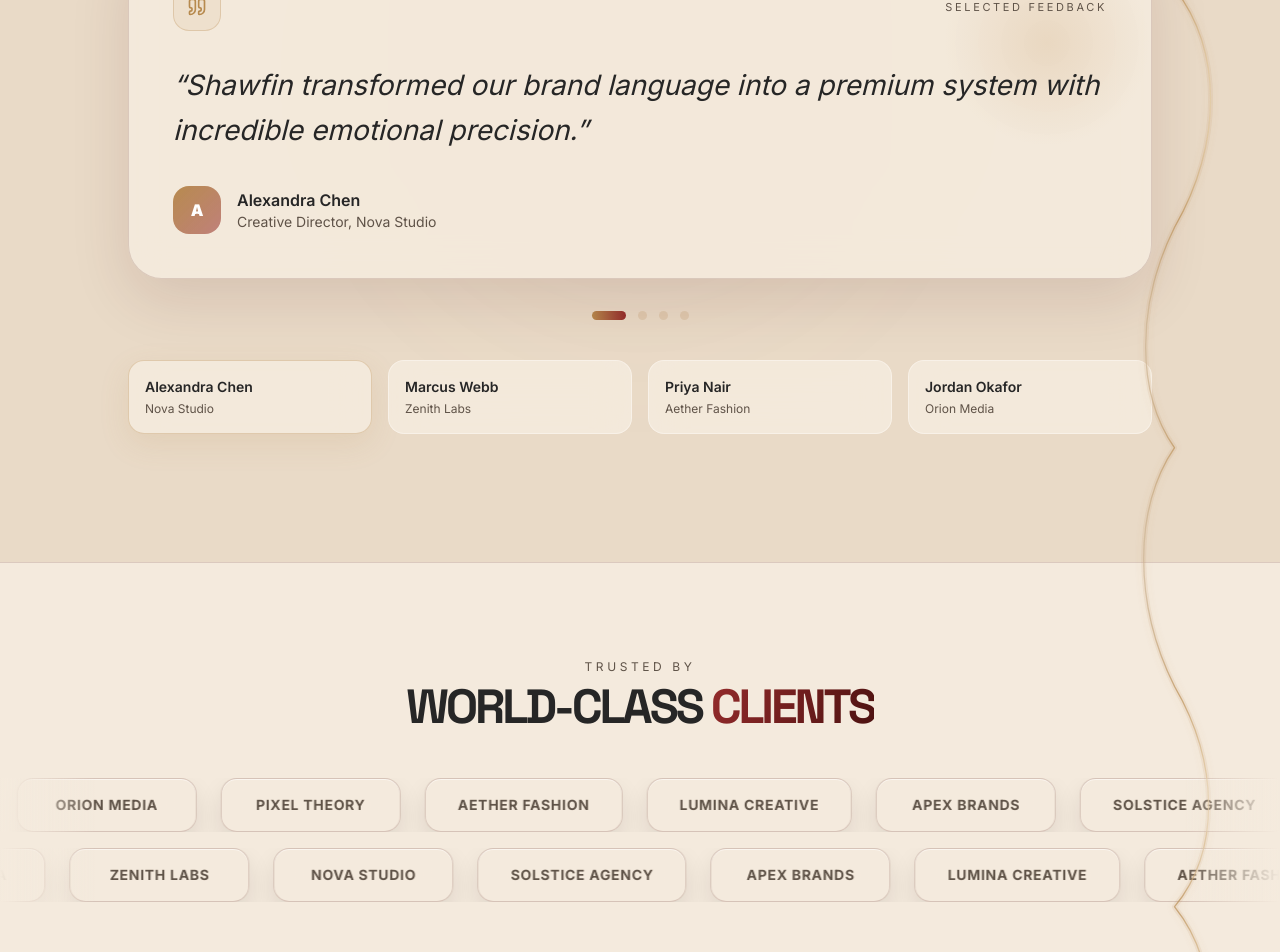
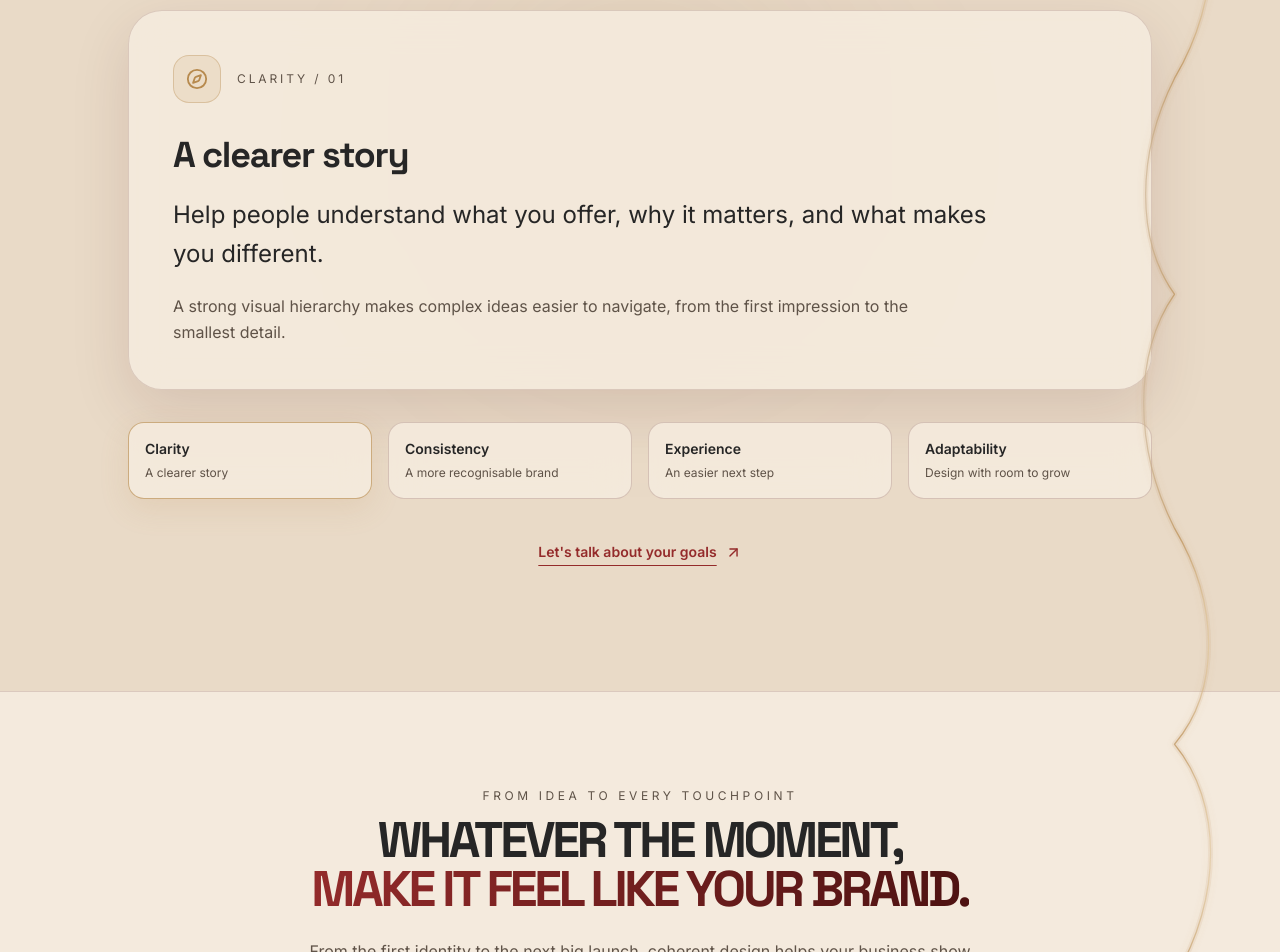
Before and after one commit to sanukhandev/shawfin-portfolio, a Next.js app: page / in a window 1280 px wide. Shown: the part 8180-9132 px from the top of the page. Built offline with nearby package versions, Linux system fonts and the light colour scheme.

Commit message:
content: replace unverified social proof with honest design benefits and brand use cases

```diff
--- a/src/components/sections/ClientsSection.tsx
+++ b/src/components/sections/ClientsSection.tsx
@@ -1,100 +1,80 @@
 "use client";
 
-import { motion } from "framer-motion";
+import { motion, useReducedMotion } from "framer-motion";
 import { useScrollReveal } from "@/hooks/useScrollReveal";
 
-const clients = [
-  "Nova Studio",
-  "Zenith Labs",
-  "Orion Media",
-  "Pixel Theory",
-  "Aether Fashion",
-  "Lumina Creative",
-  "Apex Brands",
-  "Solstice Agency",
+const brandMoments = [
+  "New Brand Launches",
+  "Identity Refreshes",
+  "Digital Products",
+  "Packaging Systems",
+  "Campaign Rollouts",
+  "Editorial Visuals",
+  "Social Storytelling",
+  "Motion & Content",
 ];
 
 export default function ClientsSection() {
   const { ref, isVisible } = useScrollReveal();
-
-  // Duplicate for seamless marquee
-  const marqueeItems = [...clients, ...clients, ...clients];
+  const reduceMotion = useReducedMotion();
+  const marqueeItems = [...brandMoments, ...brandMoments, ...brandMoments];
 
   return (
-    <section
-      className="relative py-24 overflow-hidden"
-      style={{ background: "var(--background)" }}
-    >
+    <section className="relative py-24 overflow-hidden" style={{ background: "var(--background)" }}>
       <div ref={ref} className="mb-12 text-center px-6">
         <motion.p
-          className="text-xs tracking-[0.3em] uppercase mb-2"
+          className="text-xs tracking-[0.3em] uppercase mb-3"
           style={{ color: "var(--muted)" }}
           initial={{ opacity: 0 }}
           animate={isVisible ? { opacity: 1 } : {}}
           transition={{ duration: 0.6 }}
         >
-          Trusted By
+          From Idea to Every Touchpoint
         </motion.p>
         <motion.h2
-          className="font-black"
-          style={{ fontSize: "clamp(28px, 4vw, 48px)", color: "var(--foreground)" }}
+          className="font-black leading-tight"
+          style={{ fontSize: "clamp(30px, 4vw, 50px)", color: "var(--foreground)" }}
           initial={{ opacity: 0, y: 20 }}
           animate={isVisible ? { opacity: 1, y: 0 } : {}}
           transition={{ duration: 0.7, delay: 0.1 }}
         >
-          World-Class <span className="text-gradient-magenta">Clients</span>
+          Whatever the moment,
+          <br />
+          <span className="text-gradient-magenta">make it feel like your brand.</span>
         </motion.h2>
+        <p className="mx-auto max-w-2xl mt-6 leading-relaxed text-sm sm:text-base" style={{ color: "var(--muted)" }}>
+          From the first identity to the next big launch, coherent design helps
+          your business show up with clarity across every channel.
+        </p>
       </div>
 
-      {/* Marquee track — forward */}
       <div className="relative overflow-hidden mb-4">
-        {/* Fade edges */}
-        <div
-          className="absolute left-0 top-0 bottom-0 w-24 z-10 pointer-events-none"
-          style={{
-            background: "linear-gradient(90deg, var(--background) 0%, transparent 100%)",
-          }}
-        />
-        <div
-          className="absolute right-0 top-0 bottom-0 w-24 z-10 pointer-events-none"
-          style={{
-            background: "linear-gradient(270deg, var(--background) 0%, transparent 100%)",
-          }}
-        />
-
+        <div className="absolute left-0 top-0 bottom-0 w-24 z-10 pointer-events-none"
+          style={{ background: "linear-gradient(90deg, var(--background), transparent)" }} />
+        <div className="absolute right-0 top-0 bottom-0 w-24 z-10 pointer-events-none"
+          style={{ background: "linear-gradient(270deg, var(--background), transparent)" }} />
         <motion.div
           className="flex gap-6 w-max"
-          animate={{ x: ["0%", "-33.33%"] }}
-          transition={{ duration: 30, repeat: Infinity, ease: "linear" }}
+          animate={reduceMotion ? undefined : { x: ["0%", "-33.33%"] }}
+          transition={reduceMotion ? undefined : { duration: 30, repeat: Infinity, ease: "linear" }}
         >
-          {marqueeItems.map((client, i) => (
-            <ClientLogo key={`${client}-${i}`} name={client} />
+          {marqueeItems.map((moment, i) => (
+            <BrandMomentLabel key={`${moment}-${i}`} name={moment} />
           ))}
         </motion.div>
       </div>
-
-      {/* Marquee track — reverse */}
       <div className="relative overflow-hidden">
-        <div
-          className="absolute left-0 top-0 bottom-0 w-24 z-10 pointer-events-none"
-          style={{
-            background: "linear-gradient(90deg, var(--background) 0%, transparent 100%)",
-          }}
-        />
-        <div
-          className="absolute right-0 top-0 bottom-0 w-24 z-10 pointer-events-none"
-          style={{
-            background: "linear-gradient(270deg, var(--background) 0%, transparent 100%)",
-          }}
-        />
-
+        <div className="absolute left-0 top-0 bottom-0 w-24 z-10 pointer-events-none"
+          style={{ background: "linear-gradient(90deg, var(--background), transparent)" }} />
+        <div className="absolute right-0 top-0 bottom-0 w-24 z-10 pointer-events-none"
+          style={{ background: "linear-gradient(270deg, var(--background), transparent)" }} />
         <motion.div
           className="flex gap-6 w-max"
-          animate={{ x: ["-33.33%", "0%"] }}
-          transition={{ duration: 25, repeat: Infinity, ease: "linear" }}
+          animate={reduceMotion ? undefined : { x: ["-33.33%", "0%"] }}
+          transition={reduceMotion ? undefined : { duration: 25, repeat: Infinity, ease: "linear" }}
         >
-          {[...marqueeItems].reverse().map((client, i) => (
-            <ClientLogo key={`rev-${client}-${i}`} name={client} reversed />
+          {[...marqueeItems].reverse().map((moment, i) => (
+            <BrandMomentLabel key={`reverse-${moment}-${i}`} name={moment} />
           ))}
         </motion.div>
       </div>
@@ -102,31 +82,15 @@ export default function ClientsSection() {
   );
 }
 
-function ClientLogo({ name }: { name: string; reversed?: boolean }) {
+function BrandMomentLabel({ name }: { name: string }) {
   return (
-    <motion.div
-      className="flex-shrink-0 px-8 py-4 rounded-2xl flex items-center justify-center cursor-default glass-premium neuro-soft"
-      style={{
-        border: "1px solid var(--card-border)",
-        minWidth: "180px",
-      }}
-      whileHover={{
-        borderColor: "rgba(183,138,78,0.4)",
-        boxShadow: "0 0 20px rgba(183,138,78,0.12)",
-      }}
+    <div
+      className="flex-shrink-0 px-8 py-4 rounded-2xl flex items-center justify-center glass-premium neuro-soft"
+      style={{ border: "1px solid var(--card-border)", minWidth: "185px" }}
     >
-      <span
-        className="font-bold text-sm tracking-wider uppercase transition-colors duration-300"
-        style={{ color: "var(--muted)" }}
-        onMouseEnter={(e) => {
-          (e.target as HTMLElement).style.color = "#B78A4E";
-        }}
-        onMouseLeave={(e) => {
-          (e.target as HTMLElement).style.color = "var(--muted)";
-        }}
-      >
+      <span className="font-bold text-sm tracking-wide" style={{ color: "var(--muted)" }}>
         {name}
       </span>
-    </motion.div>
+    </div>
   );
 }
--- a/src/components/sections/TestimonialsSection.tsx
+++ b/src/components/sections/TestimonialsSection.tsx
@@ -2,54 +2,56 @@
 
 import { useState } from "react";
 import { motion } from "framer-motion";
+import { ArrowUpRight, Compass, Layers3, MousePointer2, Sparkles } from "lucide-react";
 import { useScrollReveal } from "@/hooks/useScrollReveal";
-import { Quote } from "lucide-react";
 
-const testimonials = [
+const designBenefits = [
   {
-    id: 1,
-    quote:
-      "Shawfin transformed our brand language into a premium system with incredible emotional precision.",
-    author: "Alexandra Chen",
-    role: "Creative Director",
-    company: "Nova Studio",
-    accent: "#B78A4E",
+    title: "A clearer story",
+    eyebrow: "Clarity",
+    description: "Help people understand what you offer, why it matters, and what makes you different.",
+    detail: "A strong visual hierarchy makes complex ideas easier to navigate, from the first impression to the smallest detail.",
+    icon: Compass,
   },
   {
-    id: 2,
-    quote:
-      "Engagement metrics shifted immediately. The visual identity is sharper, cleaner, and deeply memorable.",
-    author: "Marcus Webb",
-    role: "Marketing Lead",
-    company: "Zenith Labs",
-    accent: "#B78A4E",
+    title: "A more recognisable brand",
+    eyebrow: "Consistency",
+    description: "Create one coherent visual language across packaging, digital experiences, and campaigns.",
+    detail: "Consistent typography, colour, imagery, and motion give each touchpoint a familiar character without making everything look the same.",
+    icon: Layers3,
   },
   {
-    id: 3,
-    quote:
-      "An exceptional art direction partner. Every frame looked intentional and elevated the product narrative.",
-    author: "Priya Nair",
-    role: "Founder",
-    company: "Aether Fashion",
-    accent: "#942B2B",
+    title: "An easier next step",
+    eyebrow: "Experience",
+    description: "Make interactions feel intuitive, so your audience can focus on what matters.",
+    detail: "Thoughtful layouts, clear calls to action, and purposeful movement help people explore with confidence.",
+    icon: MousePointer2,
   },
   {
-    id: 4,
-    quote:
-      "Packaging and launch visuals became the centerpiece of our campaign and stood out across every channel.",
-    author: "Jordan Okafor",
-    role: "Brand Manager",
-    company: "Orion Media",
-    accent: "#942B2B",
+    title: "Design with room to grow",
+    eyebrow: "Adaptability",
+    description: "Build flexible creative foundations that support new products, channels, and ideas.",
+    detail: "A useful design system makes it easier to create new work while maintaining the character of your brand.",
+    icon: Sparkles,
   },
-];
+] as const;
 
+/**
+ * Service benefits are used instead of unverifiable testimonial quotes.
+ * Genuine, permissioned client reviews can be added once available.
+ */
 export default function TestimonialsSection() {
   const [active, setActive] = useState(0);
   const { ref, isVisible } = useScrollReveal();
+  const chosen = designBenefits[active];
 
   return (
-    <section className="relative py-32 px-6 overflow-hidden" style={{ background: "var(--surface)" }}>
+    <section
+      id="why-design"
+      className="relative py-32 px-6 overflow-hidden"
+      style={{ background: "var(--surface)" }}
+      aria-labelledby="design-benefits-heading"
+    >
       <div className="absolute inset-0 pointer-events-none" aria-hidden="true">
         <div
           className="absolute top-1/2 left-1/2 -translate-x-1/2 -translate-y-1/2 w-[560px] h-[560px] ambient-orb"
@@ -58,7 +60,7 @@ export default function TestimonialsSection() {
       </div>
 
       <div className="max-w-5xl mx-auto">
-        <div ref={ref} className="text-center mb-16">
+        <div ref={ref} className="text-center mb-14">
           <motion.p
             className="text-xs tracking-[0.3em] uppercase mb-4"
             style={{ color: "#B78A4E" }}
@@ -66,19 +68,24 @@ export default function TestimonialsSection() {
             animate={isVisible ? { opacity: 1 } : {}}
             transition={{ duration: 0.6 }}
           >
-            Testimonials
+            Why Thoughtful Design Matters
           </motion.p>
           <motion.h2
-            className="font-black leading-[0.95]"
+            id="design-benefits-heading"
+            className="font-black leading-[0.98]"
             style={{ fontSize: "clamp(36px, 5vw, 62px)", color: "var(--foreground)" }}
             initial={{ opacity: 0, y: 30 }}
             animate={isVisible ? { opacity: 1, y: 0 } : {}}
             transition={{ duration: 0.8, delay: 0.1 }}
           >
-            Voices from
+            Good-looking is
             <br />
-            <span className="text-gradient-magenta">Client Partners</span>
+            <span className="text-gradient-magenta">only the beginning.</span>
           </motion.h2>
+          <p className="mt-7 mx-auto max-w-2xl text-base leading-relaxed" style={{ color: "var(--muted)" }}>
+            Great creative should do more than catch the eye. It should tell a clearer
+            story, make experiences easier, and give your brand a personality people recognise.
+          </p>
         </div>
 
         <motion.article
@@ -88,93 +95,61 @@ export default function TestimonialsSection() {
           animate={{ opacity: 1, y: 0 }}
           transition={{ duration: 0.45 }}
         >
-          <div
-            className="absolute top-0 right-0 w-52 h-52 pointer-events-none"
-            style={{
-              background: `radial-gradient(circle, ${testimonials[active].accent}2e 0%, transparent 70%)`,
-            }}
-          />
-
           <div className="relative z-10">
-            <div className="flex items-center justify-between mb-8 gap-4">
+            <div className="flex items-center gap-4 mb-8">
               <div
                 className="w-12 h-12 rounded-2xl flex items-center justify-center"
-                style={{
-                  background: `${testimonials[active].accent}18`,
-                  border: `1px solid ${testimonials[active].accent}48`,
-                }}
+                style={{ background: "rgba(183,138,78,0.12)", border: "1px solid rgba(183,138,78,0.35)" }}
               >
-                <Quote size={20} style={{ color: testimonials[active].accent }} />
+                <chosen.icon size={22} style={{ color: "#B78A4E" }} aria-hidden="true" />
               </div>
-              <p className="text-[11px] uppercase tracking-[0.24em]" style={{ color: "var(--muted)" }}>
-                Selected feedback
-              </p>
+              <span className="text-xs tracking-[0.24em] uppercase" style={{ color: "var(--muted)" }}>
+                {chosen.eyebrow} / 0{active + 1}
+              </span>
             </div>
-
-            <blockquote
-              className="font-light leading-relaxed mb-8"
-              style={{ fontSize: "clamp(18px, 2.6vw, 28px)", color: "var(--foreground)", fontStyle: "italic" }}
-            >
-              &ldquo;{testimonials[active].quote}&rdquo;
-            </blockquote>
-
-            <div className="flex items-center gap-4">
-              <div
-                className="w-12 h-12 rounded-2xl flex items-center justify-center font-black"
-                style={{
-                  background: `linear-gradient(135deg, ${testimonials[active].accent}, rgba(148,43,43,0.55))`,
-                  color: "white",
-                }}
-              >
-                {testimonials[active].author[0]}
-              </div>
-              <div>
-                <p className="font-semibold" style={{ color: "var(--foreground)" }}>
-                  {testimonials[active].author}
-                </p>
-                <p className="text-sm" style={{ color: "var(--muted)" }}>
-                  {testimonials[active].role}, {testimonials[active].company}
-                </p>
-              </div>
-            </div>
+            <h3 className="text-2xl sm:text-4xl font-bold mb-5" style={{ color: "var(--foreground)" }}>
+              {chosen.title}
+            </h3>
+            <p className="text-lg sm:text-2xl leading-relaxed mb-5" style={{ color: "var(--foreground)" }}>
+              {chosen.description}
+            </p>
+            <p className="text-sm sm:text-base leading-relaxed max-w-3xl" style={{ color: "var(--muted)" }}>
+              {chosen.detail}
+            </p>
           </div>
         </motion.article>
 
-        <div className="flex items-center justify-center gap-3 mb-10">
-          {testimonials.map((_, i) => (
+        <div className="grid grid-cols-2 md:grid-cols-4 gap-3 sm:gap-4" aria-label="Explore design benefits">
+          {designBenefits.map((item, i) => (
             <button
-              key={i}
+              key={item.eyebrow}
+              type="button"
               onClick={() => setActive(i)}
-              className="transition-all duration-300 cursor-pointer rounded-full"
+              aria-pressed={active === i}
+              className="text-left p-4 rounded-2xl cursor-pointer transition-all duration-300 glass-premium"
               style={{
-                width: active === i ? "34px" : "9px",
-                height: "9px",
-                background: active === i ? "linear-gradient(90deg, #B78A4E, #942B2B)" : "rgba(183,138,78,0.2)",
+                border: `1px solid ${active === i ? "rgba(183,138,78,0.65)" : "var(--card-border)"}`,
+                boxShadow: active === i ? "0 10px 30px rgba(183,138,78,0.14)" : "none",
               }}
-              aria-label={`Testimonial ${i + 1}`}
-            />
+            >
+              <p className="text-sm font-semibold" style={{ color: "var(--foreground)" }}>
+                {item.eyebrow}
+              </p>
+              <p className="text-xs mt-1 leading-relaxed" style={{ color: "var(--muted)" }}>
+                {item.title}
+              </p>
+            </button>
           ))}
         </div>
 
-        <div className="grid grid-cols-2 md:grid-cols-4 gap-4">
-          {testimonials.map((item, i) => (
-            <button
-              key={item.id}
-              onClick={() => setActive(i)}
-              className="text-left p-4 rounded-2xl cursor-pointer transition-all duration-300 glass-premium"
-              style={{
-                border: `1px solid ${active === i ? `${item.accent}55` : "rgba(255,255,255,0.35)"}`,
-                boxShadow: active === i ? `0 10px 30px ${item.accent}22` : "none",
-              }}
-            >
-              <p className="text-sm font-semibold" style={{ color: "var(--foreground)" }}>
-                {item.author}
-              </p>
-              <p className="text-xs mt-1" style={{ color: "var(--muted)" }}>
-                {item.company}
-              </p>
-            </button>
-          ))}
+        <div className="text-center mt-10">
+          <a
+            href="#contact"
+            className="inline-flex items-center gap-2 font-semibold text-sm underline underline-offset-8"
+            style={{ color: "var(--accent)" }}
+          >
+            Let&apos;s talk about your goals <ArrowUpRight size={17} aria-hidden="true" />
+          </a>
         </div>
       </div>
     </section>
```
Also changed, not shown: 1 other file (tests, documents, lock files or other folders).
